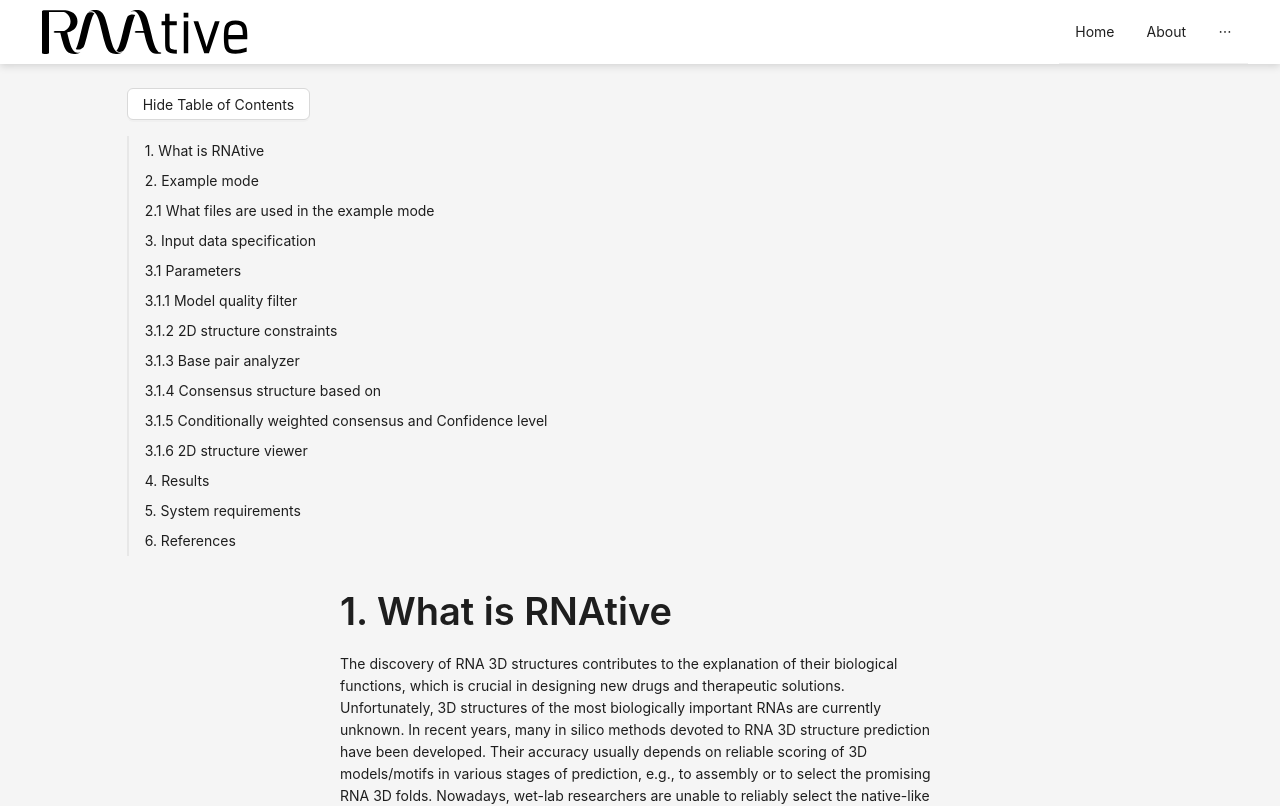
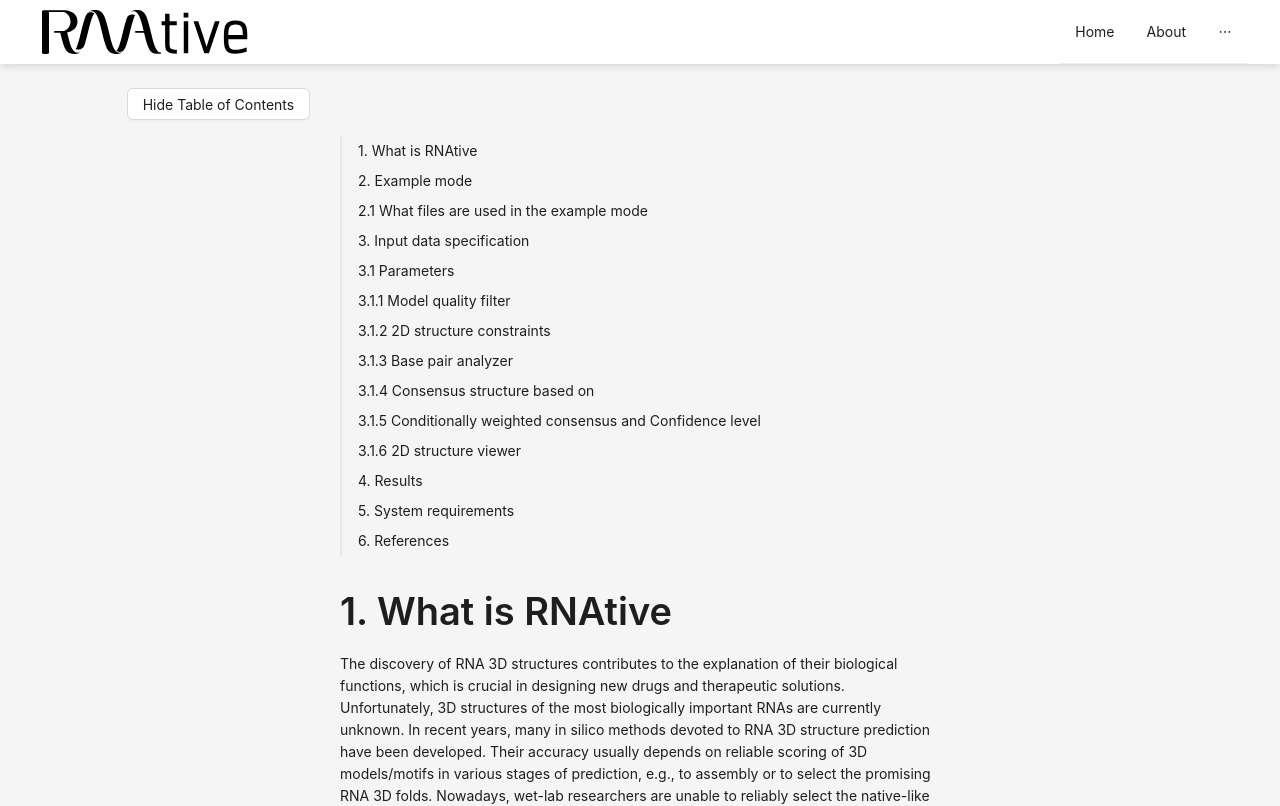
Before and after one commit to tzok/RNAtive, a React (Create React App) app in the folder my-app/: page /Help in a window 1280 px wide. Shown: the top 806 px of the page. Built offline with nearby package versions, Linux system fonts and the light colour scheme; no server answers.

Commit message:
fix: Wrap TOC with Typography for correct styling

```diff
--- a/my-app/src/Help.js
+++ b/my-app/src/Help.js
@@ -64,6 +64,7 @@ const Help = () => {
         </Button>
         <div>
           {tocVisible && (
+            <Typography>
               <div
                 style={{
                   marginBottom: "16px", // Space below TOC when visible
@@ -78,6 +79,7 @@ const Help = () => {
                 }))}
               />
               </div>
+            </Typography>
           )}
 
           <Typography style={{ overflowWrap: "break-word" }}>
```
Lines whose indentation alone changed are shown as unchanged.
